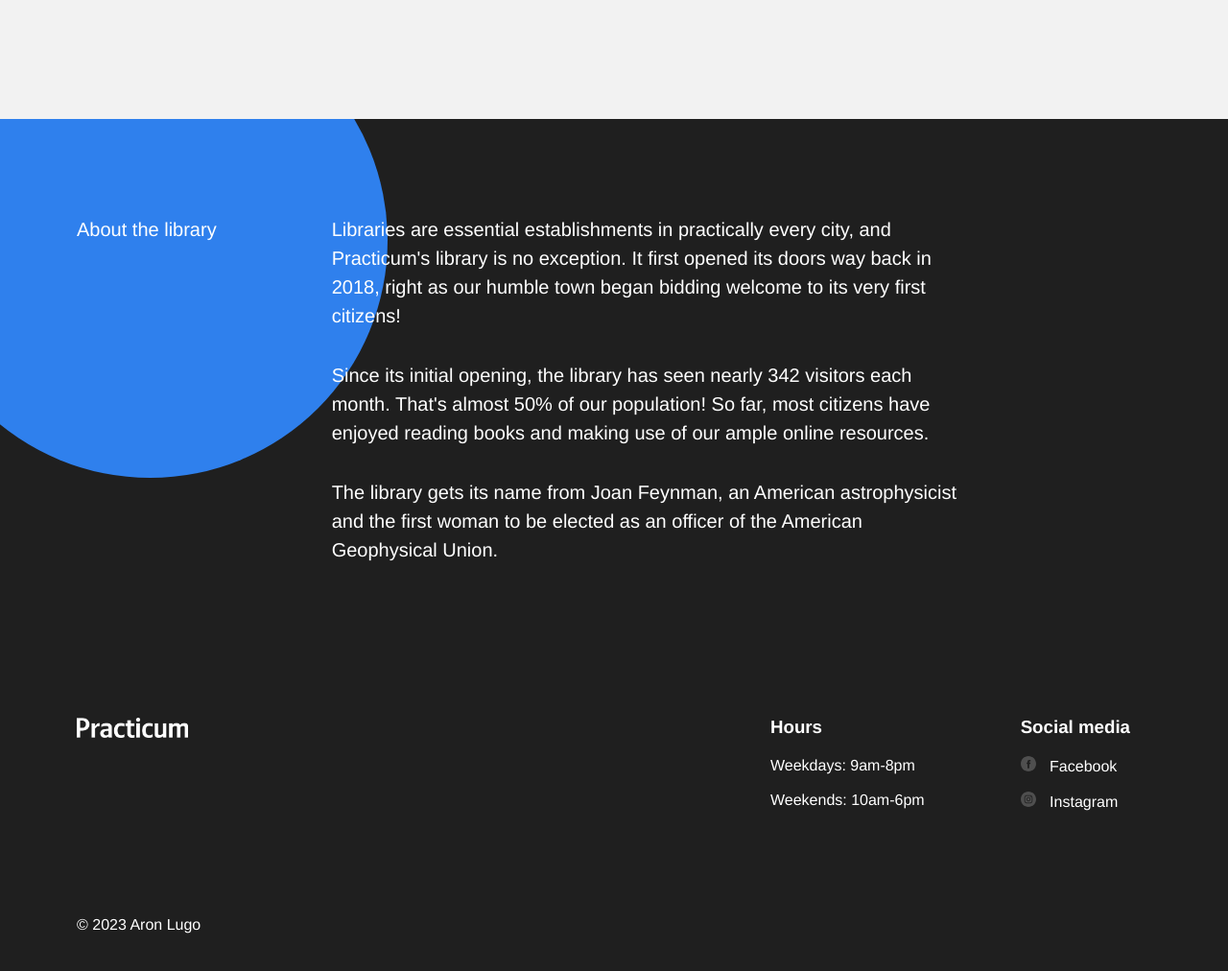
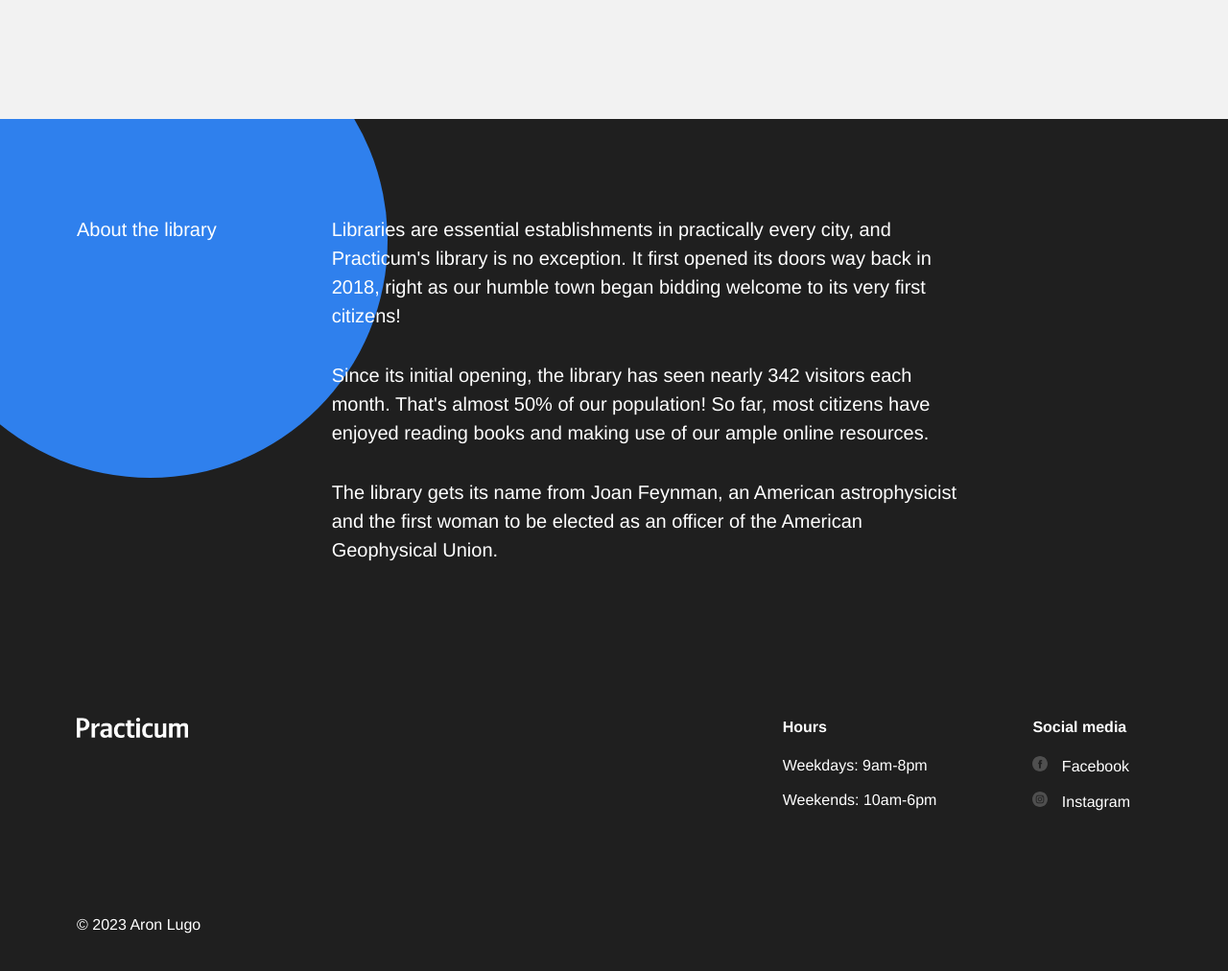
Before and after one commit to aron-lugo/se_practicum_library, a plain HTML site: page se_project_library/index.html in a window 1280 px wide. Shown: the part 3318-4330 px from the top of the page at 96% size. Drawn offline with Linux system fonts and the light colour scheme.

Commit message:
Add files via upload

```diff
--- a/se_project_library/styles/style.css
+++ b/se_project_library/styles/style.css
@@ -469,6 +469,8 @@
 .footer__column-heading {
   margin-top: 0;
   margin-bottom: 20px;
+  font-size: 16px;
+  line-height: ;
 }
 
 .footer__column-link {
@@ -478,7 +480,7 @@
   text-decoration: none;
 }
 
-ul :last-of-type {
+.footer__list :last-of-type {
   margin-bottom: 0;
 }
 
```
